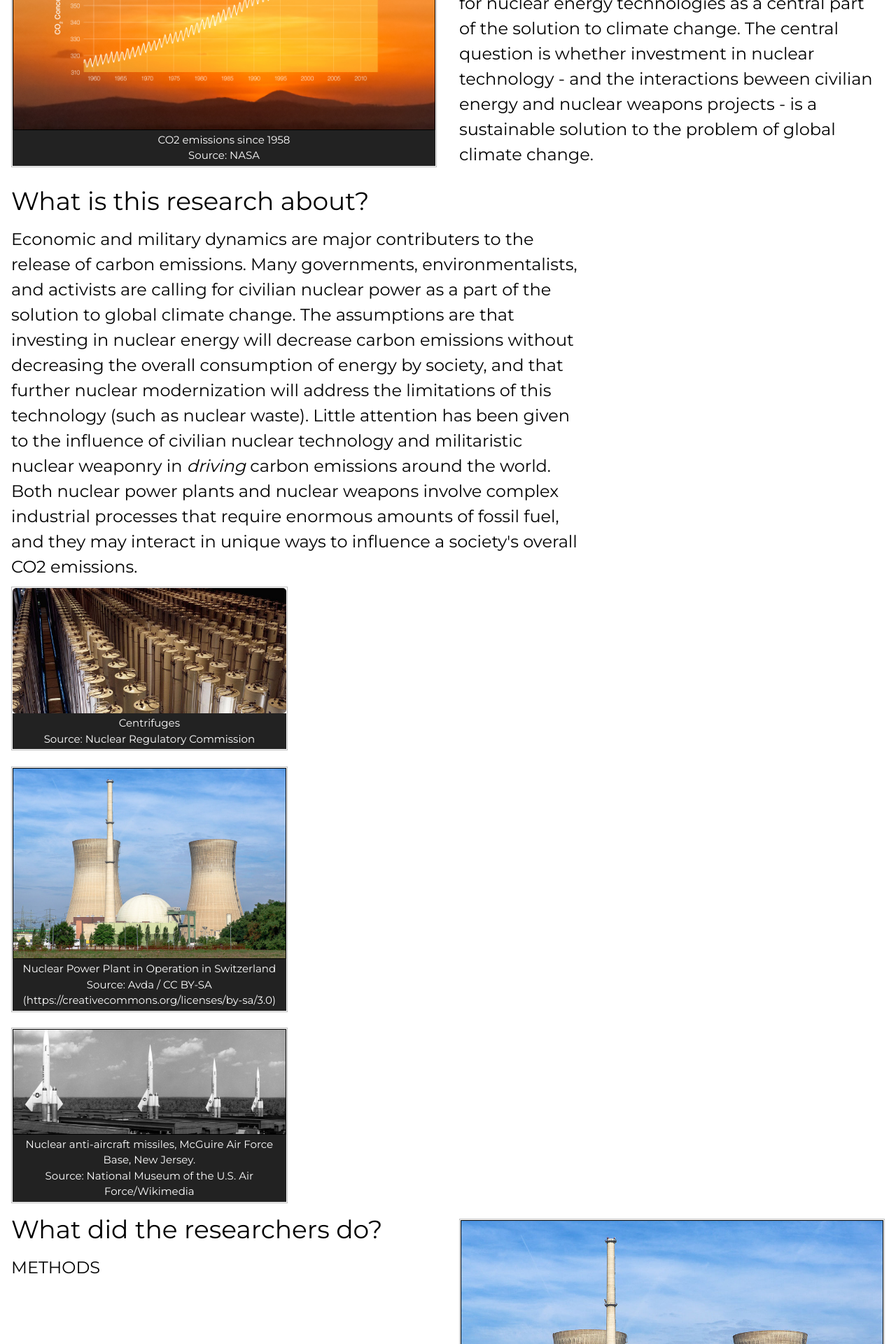
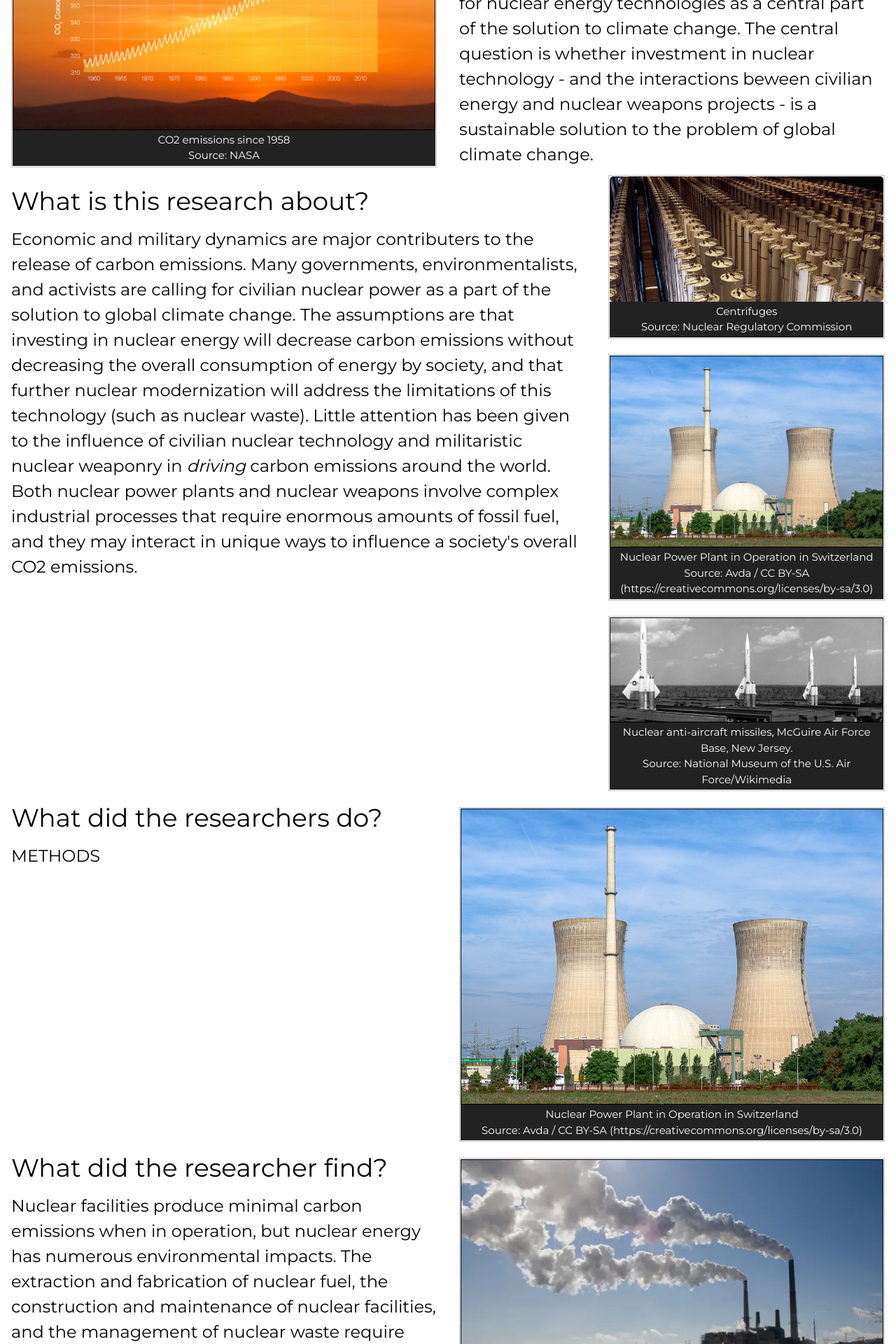
Before and after one commit to resilience1/resilience1.github.io, a Jekyll site: the page built from research/nucleartech.html, in a window 1280 px wide. Shown: the part 343-2263 px from the top of the page at 70% size. Built offline with Jekyll 4.4.1, drawn with Linux system fonts in a browser that asks for light colours; nearby versions of some CDN libraries.

Commit message:
Update nucleartech.html

```diff
--- a/research/nucleartech.html
+++ b/research/nucleartech.html
@@ -174,7 +174,8 @@ title: CO2 Emissions and Nuclear Technologies | Michael Lengefeld
 			</h2>
 		</div>
 	</div>
-		<div class="w3-row">
+
+	<div class="w3-row">
 		<div class="w3-twothird w3-container">
 		<h1>What is this research about?<h1>
 			<h2> Economic and military dynamics are major contributers to the release of carbon emissions. Many governments,
@@ -189,7 +190,6 @@ title: CO2 Emissions and Nuclear Technologies | Michael Lengefeld
 			</h2>
 		</div>
 
-	<div class="w3-row">
 		<div class="w3-third w3-container">
 			<figure class="item">
 				<img class="displayed" id="myImg" src="/img/centrifuge.jpg" alt="Centrifuge" style="width:100%;height:100%">
```
